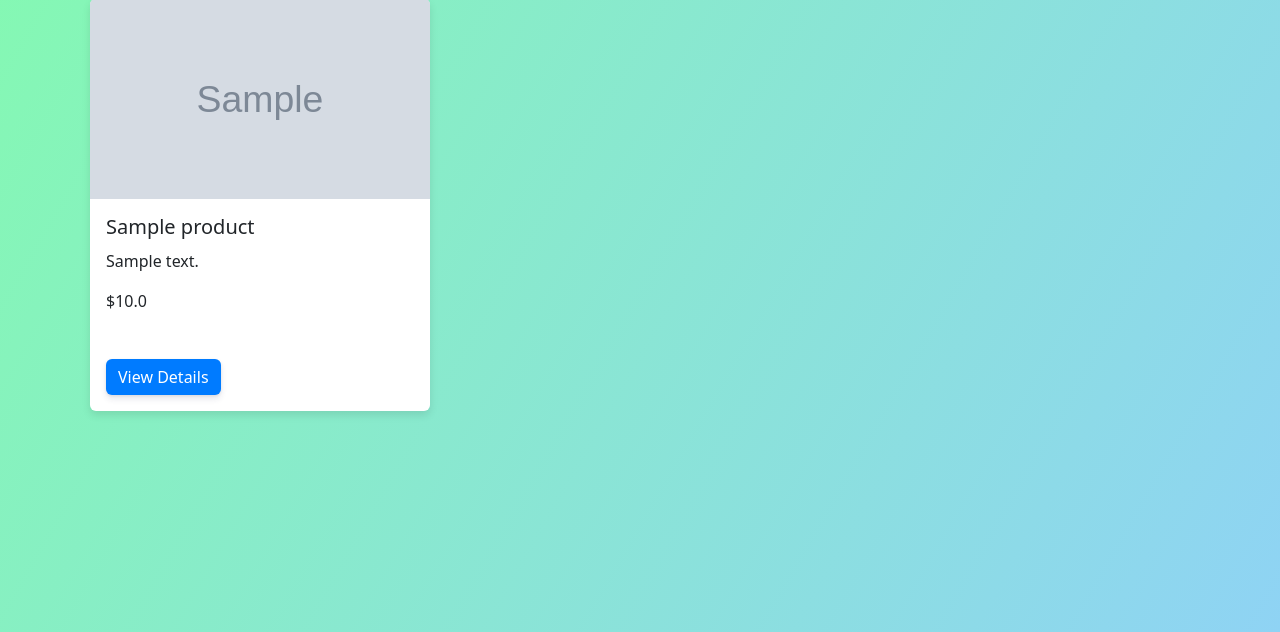
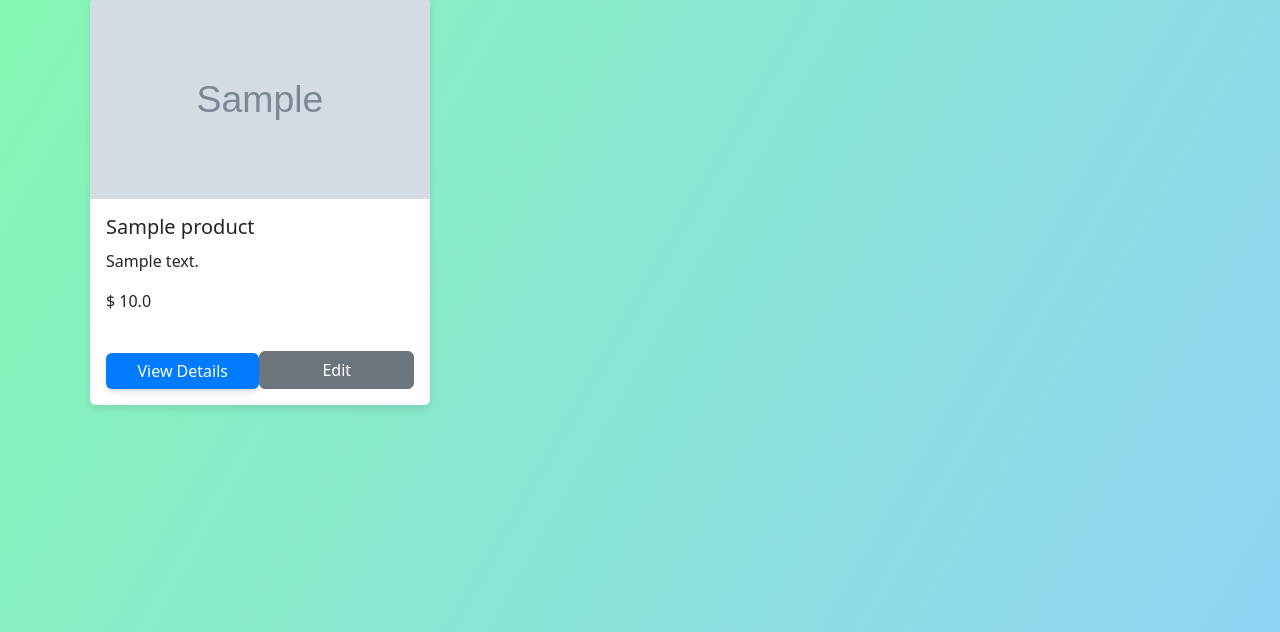
Before and after one commit to MariosAvraam/online-shop, a Flask app: page /products in a window 1280 px wide. Shown: the part 168-800 px from the top of the page. Run offline with Flask 3, Linux system fonts and the light colour scheme; a user stored in the database is signed in; tables that the repository leaves empty hold one stand-in row (values such as "Sample post"); grey boxes marked "Sample" are stand-in pictures; some libraries are stand-ins or nearby versions.

Commit message:
Update products.html styling.

```diff
--- a/templates/products.html
+++ b/templates/products.html
@@ -3,18 +3,33 @@
 {% block content %}
 <h2>Products</h2>
 <div class="row">
-    {% for product in all_products %}
-    <div class="col-md-4 d-flex align-items-stretch">
-        <div class="card h-100 w-100"> <!-- Added w-100 class -->
-            <img src="{{ product.image_url }}" alt="{{ product.name }}" class="card-img-top">
-            <div class="card-body">
-                <h5 class="card-title">{{ product.name }}</h5>
-                <p class="card-text">{{ product.description }}</p>
-                <p class="card-text">${{ product.price }}</p>
-                <a href="{{ url_for('product_detail', product_id=product.id) }}" class="btn btn-primary">View Details</a>
-            </div>
+  {% for product in all_products %}
+  <div class="col-md-4 d-flex align-items-stretch">
+    <div class="card h-100 w-100">
+      <img src="{{ product.image_url }}" alt="{{ product.name }}" class="card-img-top">
+      <div class="card-body d-flex flex-column justify-content-between">
+        <div>
+          <h5 class="card-title">
+            {{ product.name }}
+          </h5>
+          <p class="card-text">
+            {{ product.description }}
+          </p>
+          <p class="card-text">$
+            {{ product.price }}
+          </p>
         </div>
+        <div class="d-flex justify-content-between">
+          <a href="{{ url_for('product_detail', product_id=product.id) }}" class="btn btn-primary btn-block w-100">View Details</a>
+
+          {% if current_user.is_authenticated and current_user.is_admin %}
+          <a href="{{ url_for('edit_product', product_id=product.id) }}" class="btn btn-secondary btn-block w-100 mt-2">Edit</a>
+          {% endif %}
+
+        </div>
+      </div>
     </div>
-    {% endfor %}
+  </div>
+  {% endfor %}
 </div>
 {% endblock %}
```
